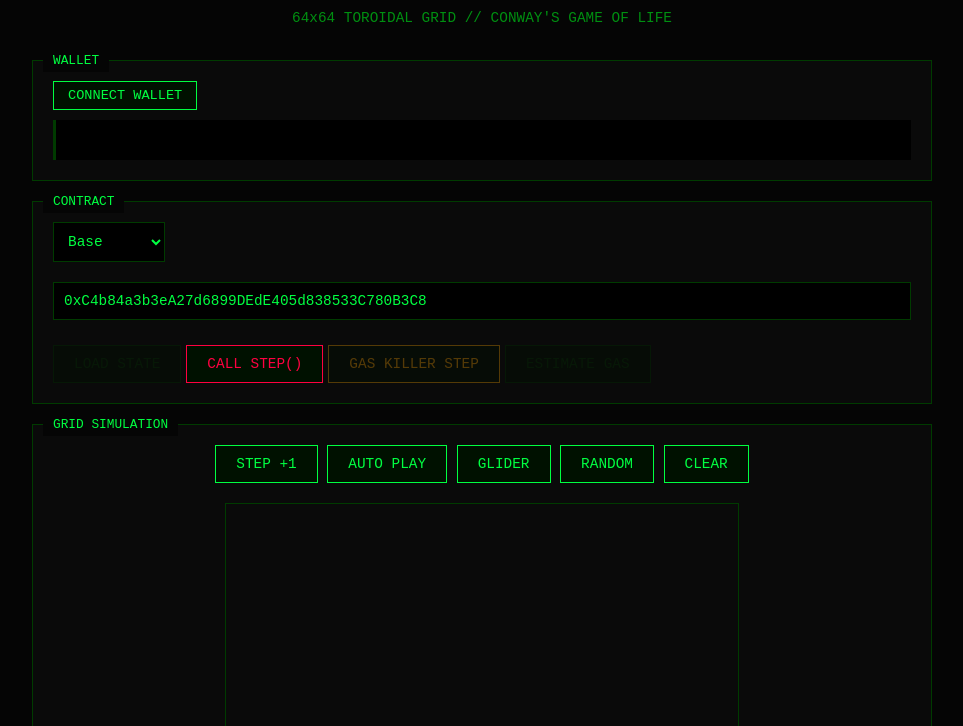
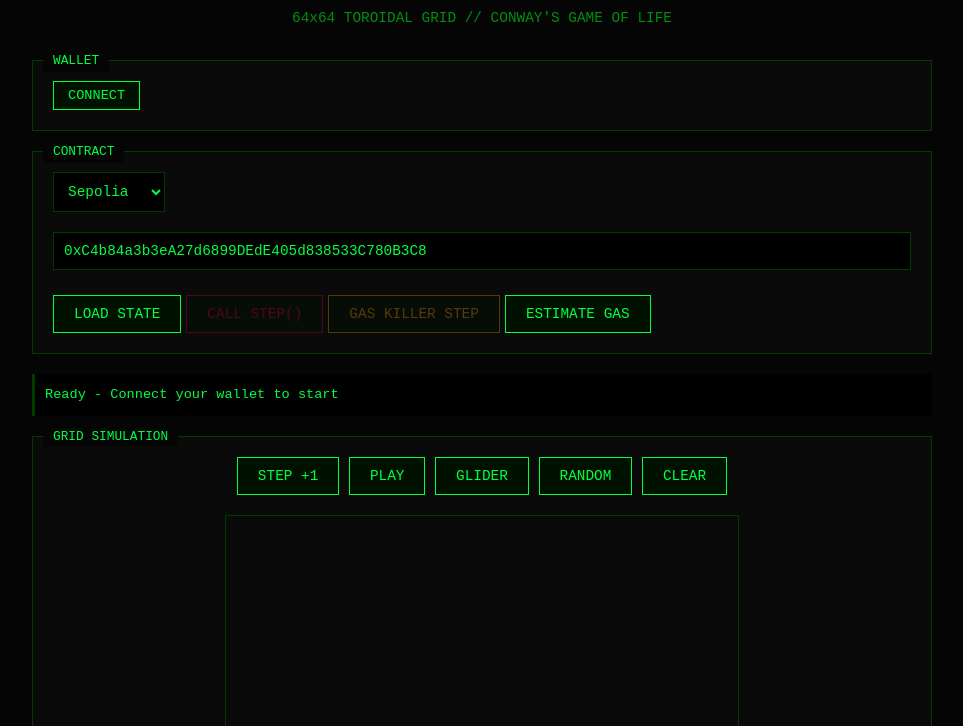
Before and after one commit to jvaleskadevs/onchain-life, a website: page index.html in a window 1280 px wide. Shown: the part 74-800 px from the top of the page, without its empty margins (158-1121 px from the left). Drawn offline with nearby package versions, Linux system fonts and the light colour scheme; a script that the page names is missing.

Commit message:
reArrangeUI

```diff
--- a/index.html
+++ b/index.html
@@ -104,8 +104,8 @@
             box-shadow: 0 0 10px #ff0040;
         }
         button:disabled.danger {
-            border-color: #550000;
-            color: #550000;
+            border-color: #ee0040;
+            color: #ee0040;
         }
         button.alt {
             border-color: #ffaa00;
@@ -117,7 +117,8 @@
             box-shadow: 0 0 10px #ffaa00;
         }
         .status {
-            margin-top: 10px;
+            margin-top: 20px;
+            margin-bottom: 20px;
             padding: 10px;
             border-left: 3px solid #003b00;
             background: #000;
@@ -295,9 +296,8 @@
         <div class="box" data-title="Wallet">
             <div class="box-content">
                 <div id="walletDiv" class="wallet-row">
-                    <button class="wallet-btn" onclick="promptConnect()">CONNECT WALLET</button>
+                    <button class="wallet-btn" onclick="promptConnect()">CONNECT</button>
                 </div>
-                <div id="status" class="status"></div>
             </div>
         </div>
 
@@ -305,8 +305,8 @@
             <div class="box-content">
                 <div class="chain-row">
                     <select id="chainSelect" onchange="switchChain()">
-                        <option value="8453">Base</option>
-                        <option value="1">Ethereum</option>
+                        <option value="8453" disabled>Base</option>
+                        <option value="1" disabled>Ethereum</option>
                         <option value="11155111">Sepolia</option>
                     </select>
                     <!--<span class="chain-label">Chain for reading (click LOAD STATE after switching)</span>-->
@@ -319,6 +319,23 @@
                     <div id="rpcError" class="rpc-error">Invalid URL - must start with http:// or https://</div>
                 </div>
                 -->
+
+                <!--
+                <div id="gasKillerConfig" class="gas-killer-config">
+                    <label>Gas Killer Router URL</label>
+                    <input type="text" id="routerUrl" placeholder="https://router.gaskiller.io" value="">
+                    <label>API Key</label>
+                    <input type="password" id="apiKey" placeholder="your-api-key">
+                </div>
+                -->
+
+                <div class="button-row">
+                    <button onclick="loadFromContract()" id="btnLoad">LOAD STATE</button>
+                    <button onclick="stepContract()" id="btnStep" class="danger" disabled>CALL STEP()</button>
+                    <button onclick="stepGasKiller()" id="btnGasKiller" class="alt" disabled>GAS KILLER STEP</button>
+                    <button onclick="estimateStepGas()" id="btnEstimate">ESTIMATE GAS</button>
+                    <!--<button onclick="toggleGasKillerConfig()" class="wallet-btn small">⚙️ Gas Killer Config</button>-->
+                </div>
 
                 <div id="gasEstimate" class="gas-estimate hidden">
                     <div class="gas-row">
@@ -335,30 +352,16 @@
                     </div>
                     <div id="gasNote" class="gas-note hidden"></div>
                 </div>
-                <!--
-                <div id="gasKillerConfig" class="gas-killer-config">
-                    <label>Gas Killer Router URL</label>
-                    <input type="text" id="routerUrl" placeholder="https://router.gaskiller.io" value="">
-                    <label>API Key</label>
-                    <input type="password" id="apiKey" placeholder="your-api-key">
-                </div>
-                -->
-
-                <div class="button-row">
-                    <button onclick="loadFromContract()" id="btnLoad" disabled>LOAD STATE</button>
-                    <button onclick="stepContract()" id="btnStep" class="danger">CALL STEP()</button>
-                    <button onclick="stepGasKiller()" id="btnGasKiller" class="alt" disabled>GAS KILLER STEP</button>
-                    <button onclick="estimateStepGas()" id="btnEstimate" disabled>ESTIMATE GAS</button>
-                    <!--<button onclick="toggleGasKillerConfig()" class="wallet-btn small">⚙️ Gas Killer Config</button>-->
-                </div>
             </div>
         </div>
+
+        <div id="status" class="status">Ready - Connect your wallet to start</div>
 
         <div class="box" data-title="Grid Simulation">
             <div class="box-content">
                 <div style="text-align: center; margin-bottom: 10px;">
                     <button onclick="stepLocal()">STEP +1</button>
-                    <button onclick="toggleAutoStep()" id="btnAuto">AUTO PLAY</button>
+                    <button onclick="toggleAutoStep()" id="btnAuto">PLAY</button>
                     <button onclick="loadGlider()">GLIDER</button>
                     <button onclick="randomize()">RANDOM</button>
                     <button onclick="clearGrid()">CLEAR</button>
@@ -375,7 +378,7 @@
                     </div>
                     <div class="stat">
                         <div class="stat-value" id="chainDisplay">-</div>
-                        <div class="stat-label">On-chain</div>
+                        <div class="stat-label">Onchain</div>
                     </div>
                 </div>
             </div>
@@ -534,9 +537,9 @@
 
         function createPublicClientForChain(chainId) {
             const chain = getChainById(chainId);
-            const customRpc = document.getElementById('rpcUrl').value.trim();
+            //const customRpc = document.getElementById('rpcUrl').value.trim();
             // Only use custom RPC if it's a valid URL
-            const rpcUrl = isValidUrl(customRpc) ? customRpc : PUBLIC_RPCS[chainId];
+            const rpcUrl = /*isValidUrl(customRpc) ? customRpc :*/ PUBLIC_RPCS[chainId];
 
             return window.viem.createPublicClient({
                 chain: chain,
@@ -1363,7 +1366,7 @@
             clearInterval(autoStepInterval);
             autoStepInterval = null;
 
-            document.getElementById('btnAuto').textContent = 'AUTO PLAY';
+            document.getElementById('btnAuto').textContent = 'PLAY';
             document.getElementById('btnAuto').style.borderColor = '#00ff41';
             document.getElementById('btnAuto').style.color = '#00ff41';
         }
@@ -1432,7 +1435,7 @@
         window.clearGrid = clearGrid;
         window.randomize = randomize;
         window.switchChain = switchChain;
-        window.validateRpc = validateRpc;
+        //window.validateRpc = validateRpc;
         window.onContractInput = onContractInput;
         window.estimateStepGas = estimateStepGas;
         //window.toggleGasKillerConfig = toggleGasKillerConfig;
```
